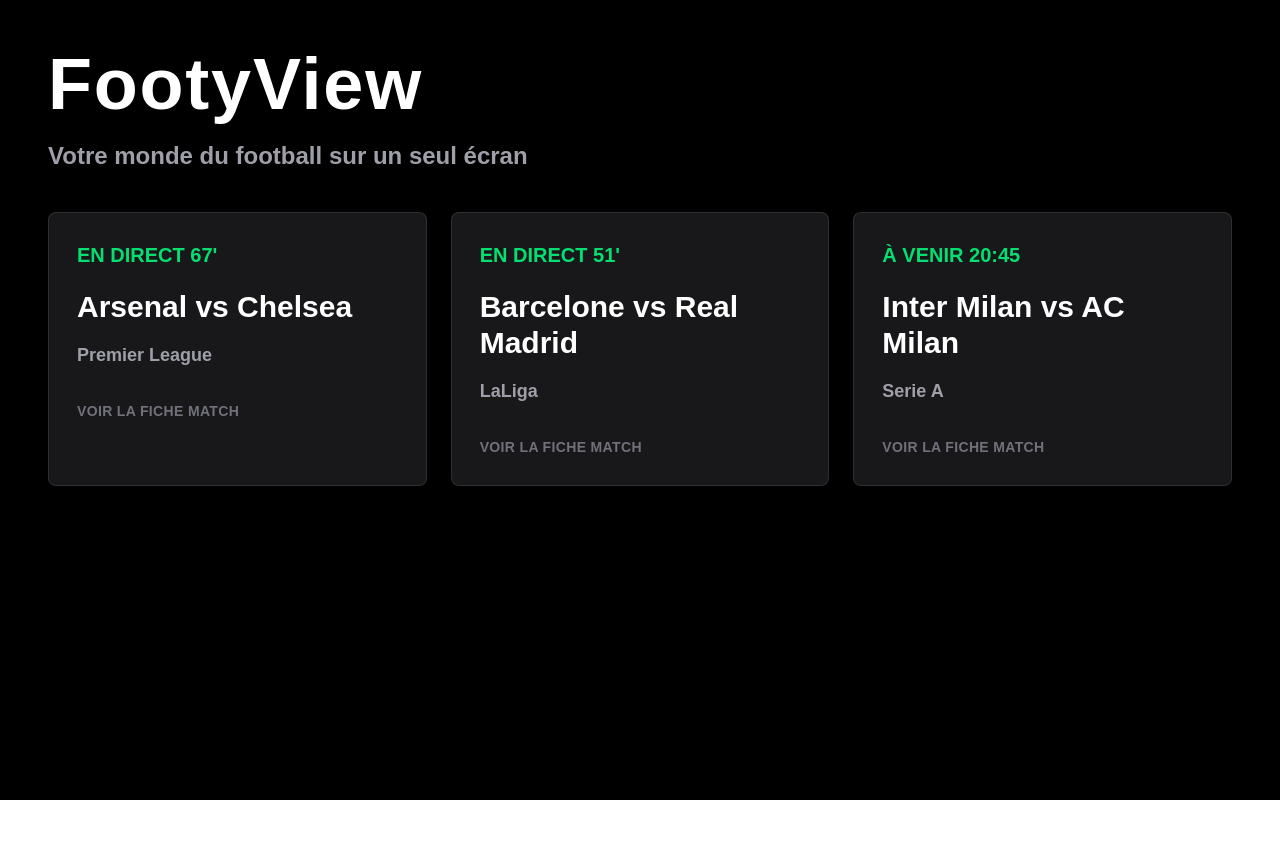
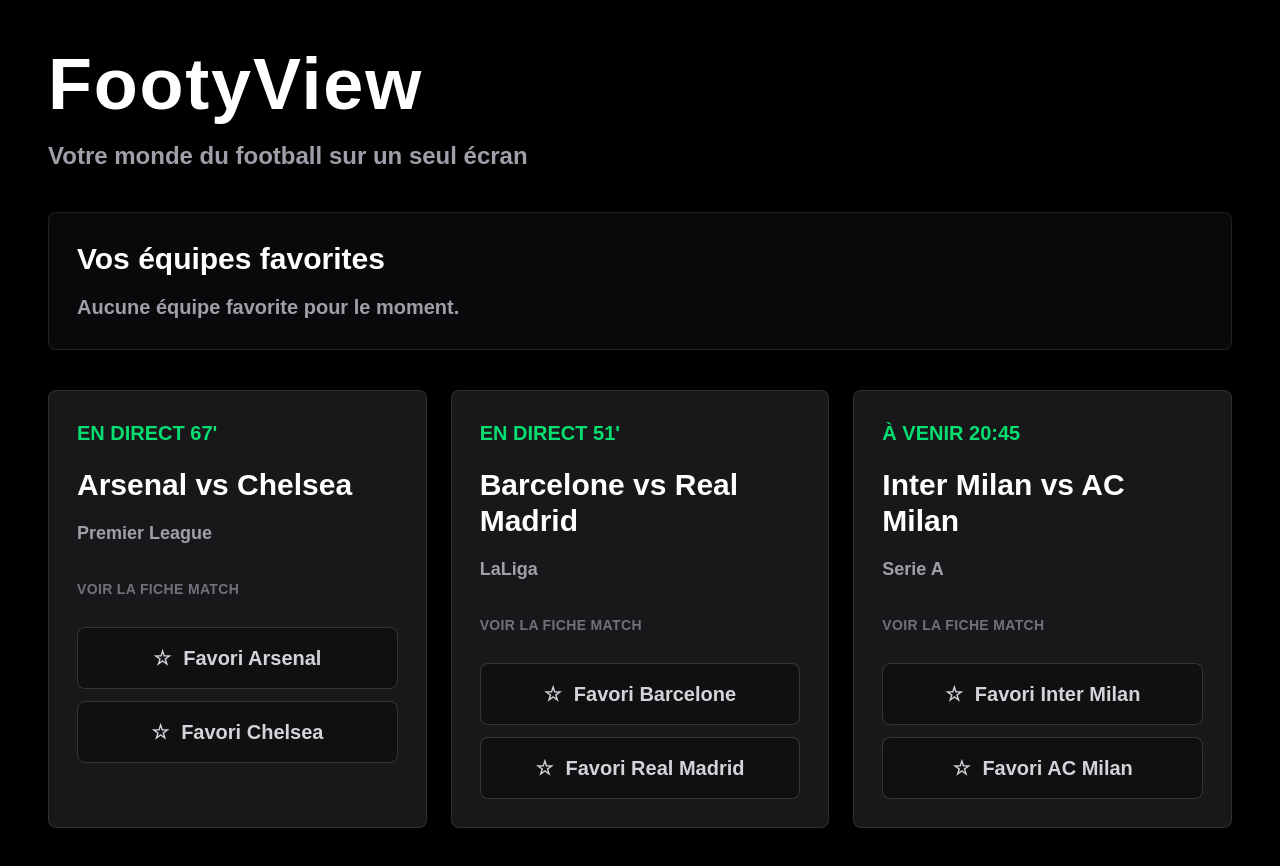
Before and after one commit to HonanL/footyview, a Next.js app: page / in a window 1280 px wide. Shown: the top 866 px of the page. Before the commit the page ends 800 px from the top, so only its background shows below. Built offline with nearby package versions, Linux system fonts and the light colour scheme.

Commit message:
add ou regarder system

```diff
--- /dev/null
+++ b/app/components/HomePageClient.tsx
@@ -0,0 +1,84 @@
+"use client";
+
+import Link from "next/link";
+import type { Match } from "../matches";
+import { getMatchTitle } from "../matches";
+import { useFavorites } from "../hooks/useFavorites";
+import { TeamFavoriteButton } from "./TeamFavoriteButton";
+
+type HomePageClientProps = {
+  matches: Match[];
+};
+
+export function HomePageClient({ matches }: HomePageClientProps) {
+  const { favoriteTeams, isFavoriteMatch, sortMatchesByFavorites } = useFavorites();
+  const sortedMatches = sortMatchesByFavorites(matches);
+
+  return (
+    <main className="min-h-screen bg-black p-8 text-white sm:p-12">
+      <h1 className="mb-5 text-5xl font-black tracking-wide sm:text-7xl">FootyView</h1>
+      <p className="mb-10 text-2xl font-semibold text-zinc-400">
+        Votre monde du football sur un seul écran
+      </p>
+
+      <section className="mb-10 rounded-lg border border-white/10 bg-zinc-950 p-7">
+        <h2 className="text-3xl font-black">Vos équipes favorites</h2>
+        {favoriteTeams.length > 0 ? (
+          <div className="mt-5 flex flex-wrap gap-4">
+            {favoriteTeams.map((team) => (
+              <TeamFavoriteButton key={team} team={team} variant="large" />
+            ))}
+          </div>
+        ) : (
+          <p className="mt-4 text-xl font-semibold text-zinc-400">
+            Aucune équipe favorite pour le moment.
+          </p>
+        )}
+      </section>
+
+      <section className="grid grid-cols-1 gap-6 md:grid-cols-3">
+        {sortedMatches.map((match) => {
+          const favoriteMatch = isFavoriteMatch(match);
+
+          return (
+            <article
+              key={match.id}
+              className={`rounded-lg border p-7 transition ${
+                favoriteMatch
+                  ? "border-yellow-300/60 bg-yellow-300/10 shadow-2xl shadow-yellow-950/30"
+                  : "border-white/10 bg-zinc-900"
+              }`}
+            >
+              <div className="flex items-start justify-between gap-4">
+                <p className="mb-5 text-xl font-black text-green-400">
+                  {match.status} {match.minute}
+                </p>
+                {favoriteMatch ? (
+                  <p className="rounded-lg bg-yellow-300 px-3 py-2 text-sm font-black uppercase tracking-wide text-black">
+                    Favori
+                  </p>
+                ) : null}
+              </div>
+
+              <Link
+                href={`/match/${match.id}`}
+                className="block rounded-lg outline-none transition hover:text-green-300 focus:ring-4 focus:ring-green-400/25"
+              >
+                <h3 className="text-3xl font-black">{getMatchTitle(match)}</h3>
+                <p className="mt-4 text-lg font-semibold text-zinc-400">{match.league}</p>
+                <p className="mt-8 text-sm font-bold uppercase tracking-wide text-zinc-500">
+                  Voir la fiche match
+                </p>
+              </Link>
+
+              <div className="mt-7 grid gap-3">
+                <TeamFavoriteButton team={match.homeTeam} variant="large" />
+                <TeamFavoriteButton team={match.awayTeam} variant="large" />
+              </div>
+            </article>
+          );
+        })}
+      </section>
+    </main>
+  );
+}
--- /dev/null
+++ b/app/components/TeamFavoriteButton.tsx
@@ -0,0 +1,32 @@
+"use client";
+
+import { useFavorites } from "../hooks/useFavorites";
+
+type TeamFavoriteButtonProps = {
+  team: string;
+  variant?: "compact" | "large";
+};
+
+export function TeamFavoriteButton({ team, variant = "compact" }: TeamFavoriteButtonProps) {
+  const { isFavoriteTeam, toggleFavoriteTeam } = useFavorites();
+  const isFavorite = isFavoriteTeam(team);
+  const sizeClasses = variant === "large" ? "px-6 py-4 text-xl" : "px-4 py-3 text-base";
+
+  return (
+    <button
+      type="button"
+      onClick={() => toggleFavoriteTeam(team)}
+      aria-pressed={isFavorite}
+      className={`${sizeClasses} rounded-lg border font-black outline-none transition hover:border-yellow-300 hover:bg-yellow-300/10 focus:border-yellow-300 focus:ring-4 focus:ring-yellow-300/25 ${
+        isFavorite
+          ? "border-yellow-300 bg-yellow-300/15 text-yellow-200"
+          : "border-white/15 bg-black/30 text-zinc-300"
+      }`}
+    >
+      <span aria-hidden="true" className="mr-3">
+        {isFavorite ? "★" : "☆"}
+      </span>
+      {isFavorite ? "Retirer" : "Favori"} {team}
+    </button>
+  );
+}
--- /dev/null
+++ b/app/hooks/useFavorites.ts
@@ -0,0 +1,109 @@
+"use client";
+
+import { useCallback, useEffect, useMemo, useState } from "react";
+import type { Match } from "../matches";
+
+const FAVORITES_STORAGE_KEY = "footyview:favorites:v1";
+const FAVORITES_CHANGED_EVENT = "footyview:favorites-changed";
+
+function readFavorites() {
+  if (typeof window === "undefined") {
+    return [];
+  }
+
+  try {
+    const storedFavorites = window.localStorage.getItem(FAVORITES_STORAGE_KEY);
+    const parsedFavorites: unknown = storedFavorites ? JSON.parse(storedFavorites) : [];
+
+    return Array.isArray(parsedFavorites)
+      ? parsedFavorites.filter((team): team is string => typeof team === "string")
+      : [];
+  } catch {
+    return [];
+  }
+}
+
+function normalizeFavorites(favorites: string[]) {
+  return Array.from(new Set(favorites)).sort((firstTeam, secondTeam) =>
+    firstTeam.localeCompare(secondTeam, "fr"),
+  );
+}
+
+export function useFavorites() {
+  const [favoriteTeams, setFavoriteTeams] = useState<string[]>([]);
+
+  useEffect(() => {
+    function syncFavorites() {
+      setFavoriteTeams(normalizeFavorites(readFavorites()));
+    }
+
+    syncFavorites();
+
+    window.addEventListener("storage", syncFavorites);
+    window.addEventListener(FAVORITES_CHANGED_EVENT, syncFavorites);
+
+    return () => {
+      window.removeEventListener("storage", syncFavorites);
+      window.removeEventListener(FAVORITES_CHANGED_EVENT, syncFavorites);
+    };
+  }, []);
+
+  const favoriteTeamSet = useMemo(() => new Set(favoriteTeams), [favoriteTeams]);
+
+  const isFavoriteTeam = useCallback(
+    (team: string) => favoriteTeamSet.has(team),
+    [favoriteTeamSet],
+  );
+
+  const updateFavorites = useCallback((nextFavorites: string[]) => {
+    const normalizedFavorites = normalizeFavorites(nextFavorites);
+
+    window.localStorage.setItem(FAVORITES_STORAGE_KEY, JSON.stringify(normalizedFavorites));
+    window.dispatchEvent(new Event(FAVORITES_CHANGED_EVENT));
+    setFavoriteTeams(normalizedFavorites);
+  }, []);
+
+  const toggleFavoriteTeam = useCallback(
+    (team: string) => {
+      const nextFavorites = new Set(readFavorites());
+
+      if (nextFavorites.has(team)) {
+        nextFavorites.delete(team);
+      } else {
+        nextFavorites.add(team);
+      }
+
+      updateFavorites(Array.from(nextFavorites));
+    },
+    [updateFavorites],
+  );
+
+  const isFavoriteMatch = useCallback(
+    (match: Pick<Match, "homeTeam" | "awayTeam">) =>
+      favoriteTeamSet.has(match.homeTeam) || favoriteTeamSet.has(match.awayTeam),
+    [favoriteTeamSet],
+  );
+
+  const sortMatchesByFavorites = useCallback(
+    <TMatch extends Pick<Match, "homeTeam" | "awayTeam">>(matches: TMatch[]) =>
+      [...matches].sort((firstMatch, secondMatch) => {
+        const firstFavorite = isFavoriteMatch(firstMatch);
+        const secondFavorite = isFavoriteMatch(secondMatch);
+
+        if (firstFavorite === secondFavorite) {
+          return 0;
+        }
+
+        return firstFavorite ? -1 : 1;
+      }),
+    [isFavoriteMatch],
+  );
+
+  return {
+    favoriteTeams,
+    isFavoriteTeam,
+    isFavoriteMatch,
+    toggleFavoriteTeam,
+    sortMatchesByFavorites,
+  };
+}
--- a/app/match/[id]/page.tsx
+++ b/app/match/[id]/page.tsx
@@ -1,5 +1,6 @@
 import Link from "next/link";
 import { notFound } from "next/navigation";
+import { TeamFavoriteButton } from "../../components/TeamFavoriteButton";
 import { getMatch, getMatchTitle, matches } from "../../matches";
 import { rankProviders, type UserPreferences } from "../../utils/rankProviders";
 
@@ -80,6 +81,16 @@
                 {match.awayTeam}
               </h2>
             </div>
+
+            <div className="mt-12 rounded-lg border border-white/10 bg-black/30 p-6">
+              <p className="text-xl font-black uppercase tracking-[0.2em] text-zinc-500">
+                Équipes favorites
+              </p>
+              <div className="mt-5 grid gap-4 lg:grid-cols-2">
+                <TeamFavoriteButton team={match.homeTeam} variant="large" />
+                <TeamFavoriteButton team={match.awayTeam} variant="large" />
+              </div>
+            </div>
           </section>
 
           <section className="rounded-lg border border-white/10 bg-zinc-950 p-8 sm:p-10">
--- a/app/page.tsx
+++ b/app/page.tsx
@@ -1,33 +1,6 @@
-import Link from "next/link";
-import { getMatchTitle, matches } from "./matches";
+import { HomePageClient } from "./components/HomePageClient";
+import { matches } from "./matches";
 
 export default function Home() {
-  return (
-    <main className="min-h-screen bg-black p-8 text-white sm:p-12">
-      <h1 className="mb-5 text-5xl font-black tracking-wide sm:text-7xl">FootyView</h1>
-      <p className="mb-10 text-2xl font-semibold text-zinc-400">
-        Votre monde du football sur un seul écran
-      </p>
-
-      <div className="grid grid-cols-1 gap-6 md:grid-cols-3">
-        {matches.map((match) => (
-          <Link
-            key={match.id}
-            href={`/match/${match.id}`}
-            className="rounded-lg border border-white/10 bg-zinc-900 p-7 outline-none transition hover:border-green-400 focus:border-green-400 focus:ring-4 focus:ring-green-400/25"
-          >
-            <p className="mb-5 text-xl font-black text-green-400">
-              {match.status} {match.minute}
-            </p>
-
-            <h2 className="text-3xl font-black">{getMatchTitle(match)}</h2>
-            <p className="mt-4 text-lg font-semibold text-zinc-400">{match.league}</p>
-            <p className="mt-8 text-sm font-bold uppercase tracking-wide text-zinc-500">
-              Voir la fiche match
-            </p>
-          </Link>
-        ))}
-      </div>
-    </main>
-  );
+  return <HomePageClient matches={matches} />;
 }
```
